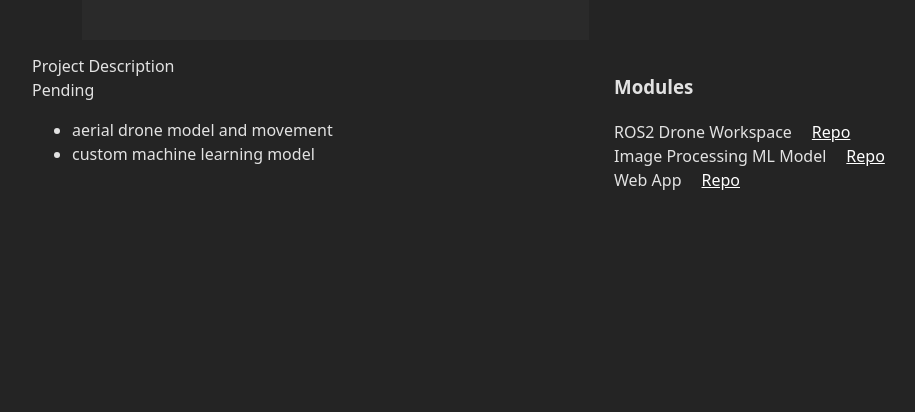
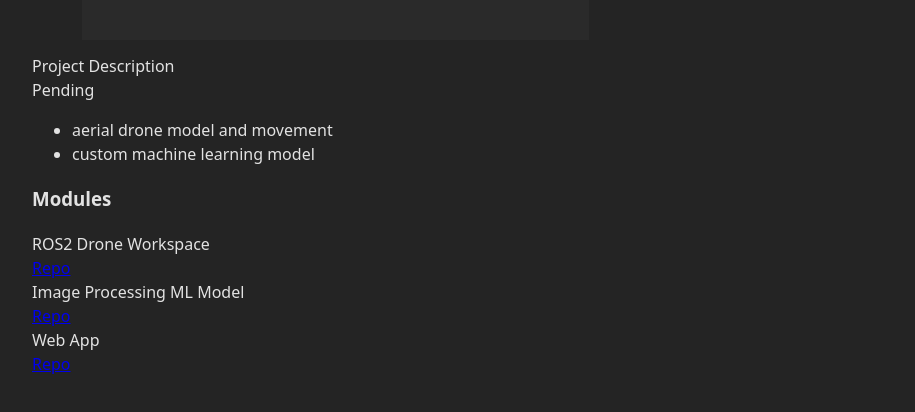
Before and after one commit to joeyskuo/drone-vision, a React (Vite) app: page / in a window 1280 px wide. Shown: the part 1307-1719 px from the top of the page, without its empty margins (26-941 px from the left). Before the commit the page ends 1549 px from the top, so only its background shows below. Built offline with nearby package versions, Linux system fonts and the light colour scheme.

Commit message:
about-section class added; gap added

```diff
--- a/src/components/MainLayout.jsx/MainLayout.scss
+++ b/src/components/MainLayout.jsx/MainLayout.scss
@@ -77,10 +77,11 @@
     }
 }
 
-.repo-section {
+.about-section {
 
     display: grid;
     grid-template-columns: 1fr 1fr;
+    gap: 50px;
 
     article {
         display: flex;
```
